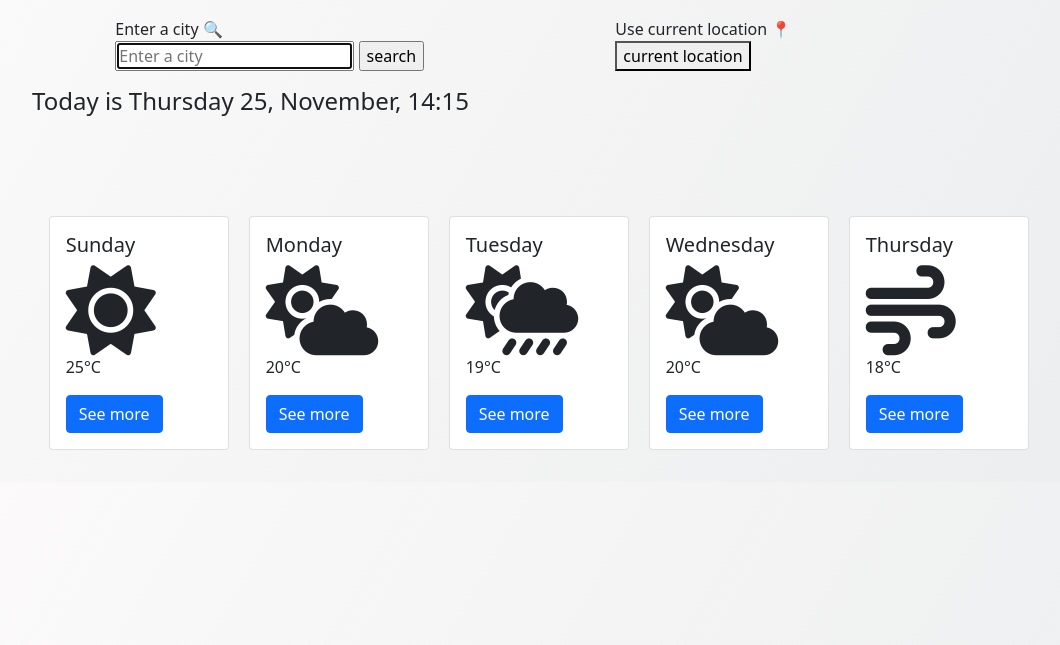
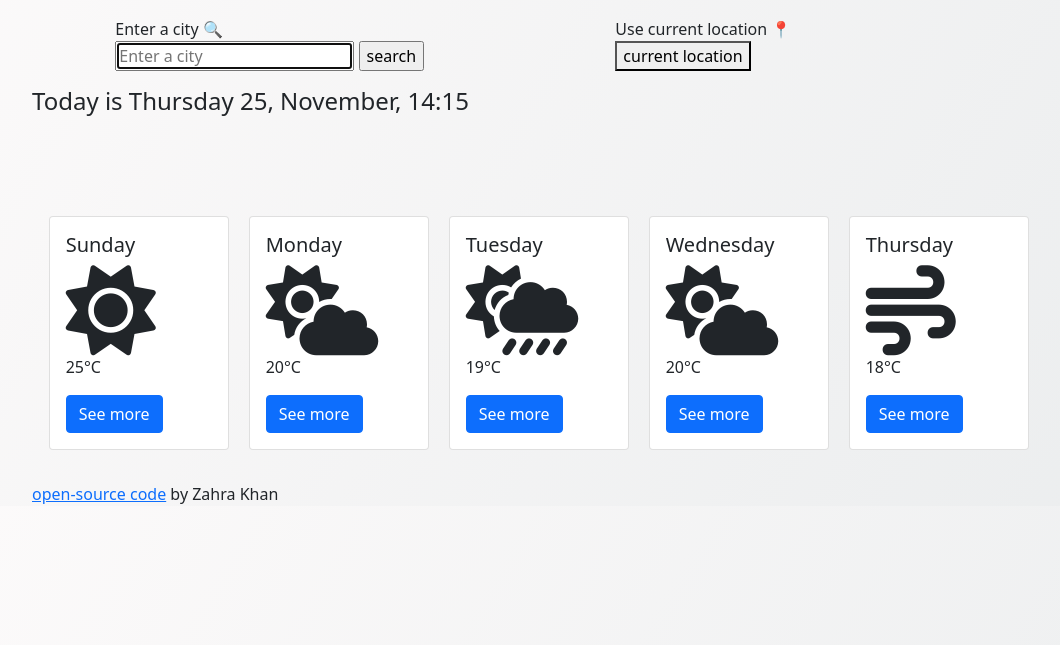
Before and after one commit to zahrakhan282/weather-wise-app, a plain HTML site: page index.html in a window 1280 px wide. Shown: the part 155-800 px from the top of the page, without its empty margins (120-1180 px from the left). Drawn offline with nearby package versions, Linux system fonts and the light colour scheme; no server answers; a web font is replaced by a local one.

Commit message:
Link added to open-source code

```diff
--- a/index.html
+++ b/index.html
@@ -125,6 +125,7 @@
 </div>
     </p>
 </div>
+<a href="https://github.com/Khanz1998/weather-wise-app" target="_blank">open-source code</a> by Zahra Khan
 <script src="src/index.js">
 
 </script>
```
